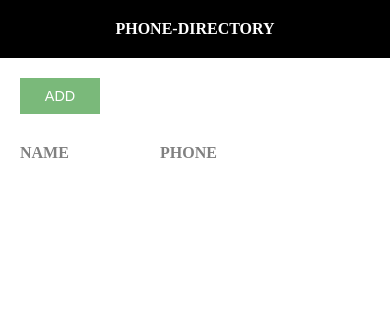
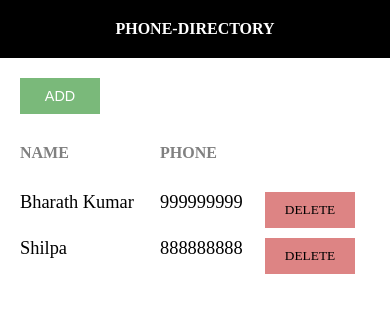
Before and after one commit to bharatharu/phone-directory, a React (Create React App) app: page / in a window 390 px wide. Shown: the top 312 px of the page. Built offline with nearby package versions, Linux system fonts and the light colour scheme.

Commit message:
Added ‘PhoneDirectory’ as smart component, renamed ‘App’ as ‘ShowSubscribers’ and converted ‘AddSubscribers’ and ‘ShowSubscribers’ as dumb components

```diff
--- a/src/AddSubsrciber.js
+++ b/src/AddSubsrciber.js
@@ -11,14 +11,18 @@
         this.state = {
             id: 0,
             name: '',
-            Phone: ''
+            phone: ''
         }
     }
     inputChangedHandler = (e) =>{
         const state = this.state;
         state[e.target.name] = e.target.value;
         this.setState(state);
-        console.log(this.state);
+    }
+    onFormSubmitted = (e) => {
+        e.preventDefault();
+        this.props.addSubscriberHandler(this.state);
+        this.setState({id:0, name:'', phone:''})
     }
     render(){
         return(
@@ -26,7 +30,7 @@
                 <Header heading= "Add Subscriber"/>
                 <div className="component-body-container">
                     <button className="custom-btn">Back</button>
-                    <form className="subscriber-form">
+                    <form className="subscriber-form" onSubmit={this.onFormSubmitted.bind(this)}>
                         <label htmlFor="name" className="label-control">Name: </label><br/>
                         <input id="name" type="text" className="input-control" name="name" onChange={this.inputChangedHandler}></input><br/><br/>
                         <label htmlFor="phone" className="label-control">Phone: </label><br/>
--- /dev/null
+++ b/src/PhoneDirectory.js
@@ -0,0 +1,45 @@
+import React, {Component} from "react";
+import AddScubscriber from "./AddSubsrciber";
+import ShowSubscribers from "./ShowSubscribers";
+
+class PhoneDirectory extends Component{
+    constructor() {
+        super();
+        this.state = {
+            subscribersList:[{
+                id: 1,
+                name: 'Bharath Kumar',
+                phone: '999999999'
+            },
+            {
+                id:2,
+                name:'Shilpa',
+                phone:'888888888'
+            }
+    ]
+        }
+    }
+
+    addSubscriberHandler = (newSubscriber)=>
+    {
+        let subscribersList = this.state.subscribersList;
+        if(subscribersList.length > 0){
+            newSubscriber.id = subscribersList[subscribersList.length - 1].id + 1;
+        }
+        else{
+            newSubscriber.id = 1;
+        }
+        subscribersList.push(newSubscriber);
+        this.setState({subscribersList: subscribersList})
+        console.log(this.state);
+    }
+    render() {
+        return(
+            // <AddScubscriber addSubscriberHandler= {this.addSubscriberHandler}/>
+            <ShowSubscribers subscribersList ={this.state.subscribersList}/>
+
+        )
+    }
+}
+
+ export default PhoneDirectory;
--- a/src/App.js
+++ b/src/ShowSubscribers.js
@@ -1,6 +1,6 @@
 import React, { Component } from 'react';
 import Header from './Header.js';
-import './App.css';
+import './ShowSubscribers.css';
 
 
 // let subscribers = [
@@ -15,16 +15,7 @@
     //     phone: "9999999999"
     //   }
     // ];
-class App extends Component {
-
-  constructor(){
-    super();
-    this.state = {
-      subscribersListToShow: [
-
-      ]
-    }
-  }
+class ShowSubscribers extends Component {
 
   render() {
     return (
@@ -38,7 +29,7 @@
             <span className="grid-item phone-heading">Phone</span>
           </div>
           {
-            this.state.subscribersListToShow.map(sub=>{
+            this.props.subscribersList.map(sub=>{
               return <div key={sub.id} className="grid-container">
                 <span className="grid-item">{sub.name}</span>
                 <span className="grid-item">{sub.phone}</span>
@@ -56,4 +47,4 @@
   }
 }
 
-export default App;
+export default ShowSubscribers;
--- a/src/index.js
+++ b/src/index.js
@@ -1,10 +1,11 @@
 import React from 'react';
 import ReactDOM  from 'react-dom';
 import './index.css';
-import App from './App';
+import ShowSubscribers from './ShowSubscribers';
 import reportWebVitals from './reportWebVitals';
 import AddSubscriber from './AddSubsrciber';
 import './common/common.css';
+import PhoneDirectory from './PhoneDirectory';
 
-ReactDOM.render(<App/>, document.getElementById('root'));
+ReactDOM.render(<PhoneDirectory/>, document.getElementById('root'));
 reportWebVitals();
```
Also changed, not shown: src/ShowSubscribers.css (renamed from src/App.css).
